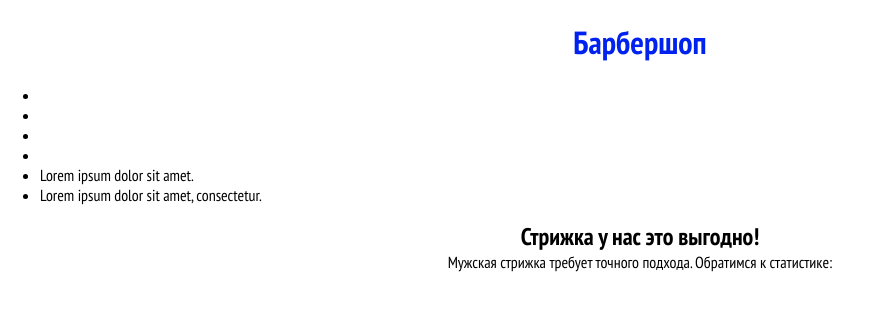
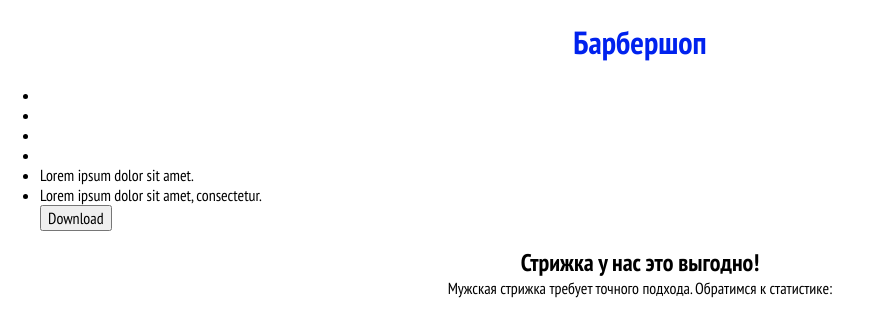
Before and after one commit to InsaneMax/barbershop-responsive, a website: page catalog.html in a window 1280 px wide. Shown: the whole page, without its empty margins (0-872 px from the left). Drawn offline with Linux system fonts and the light colour scheme.

Commit message:
Добавил кнопку в каталоге

```diff
--- a/catalog.html
+++ b/catalog.html
@@ -16,6 +16,7 @@
         <li class="main-nav__item"></li>
         <li class="main-nav__item">Lorem ipsum dolor sit amet.</li>
         <li class="main-nav__item">Lorem ipsum dolor sit amet, consectetur.</li>
+        <button class="page-header__btn">Download</button>
       </ul>
     </nav>
     <h2 class="page-header__promo">Стрижка у нас это выгодно!</h2>
```
